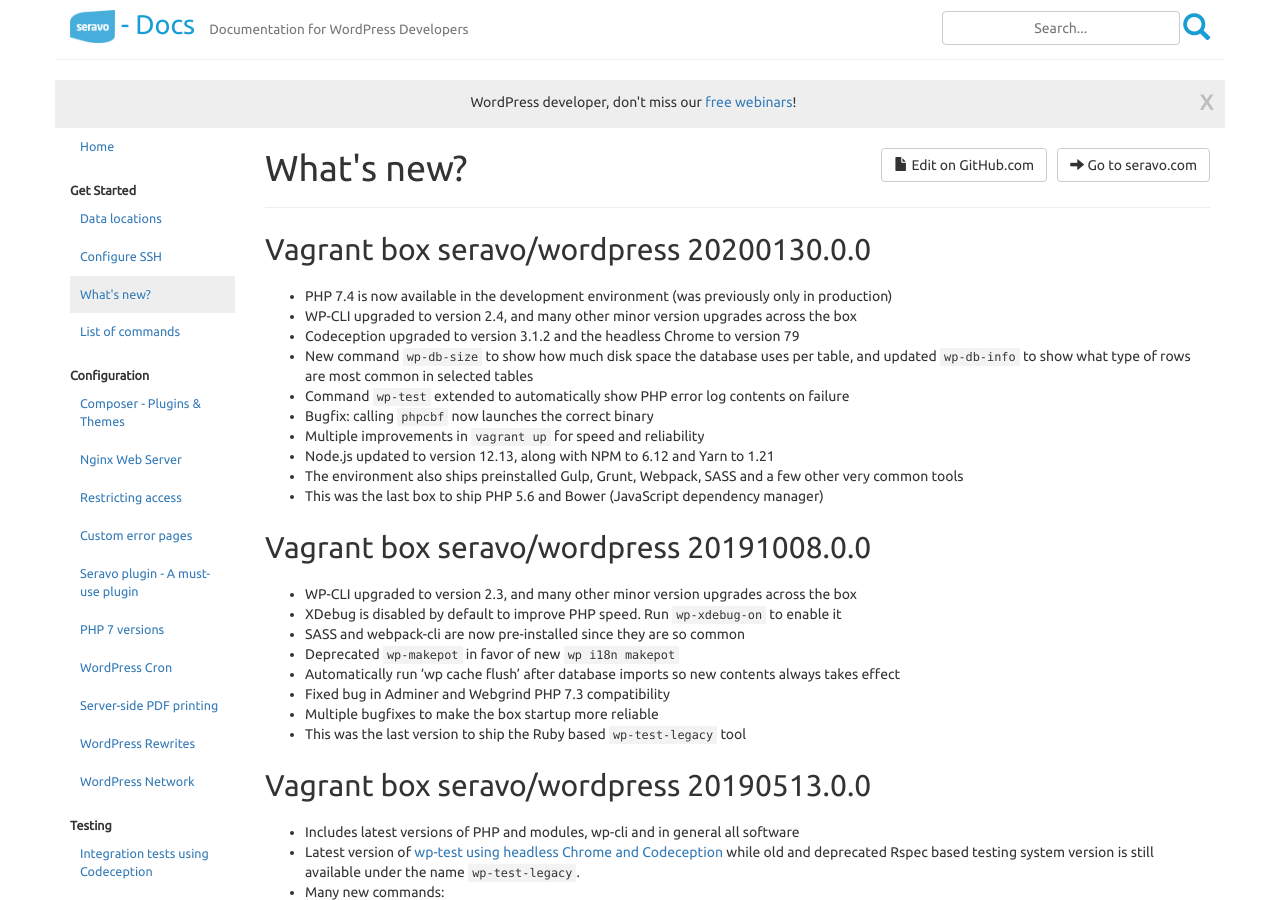
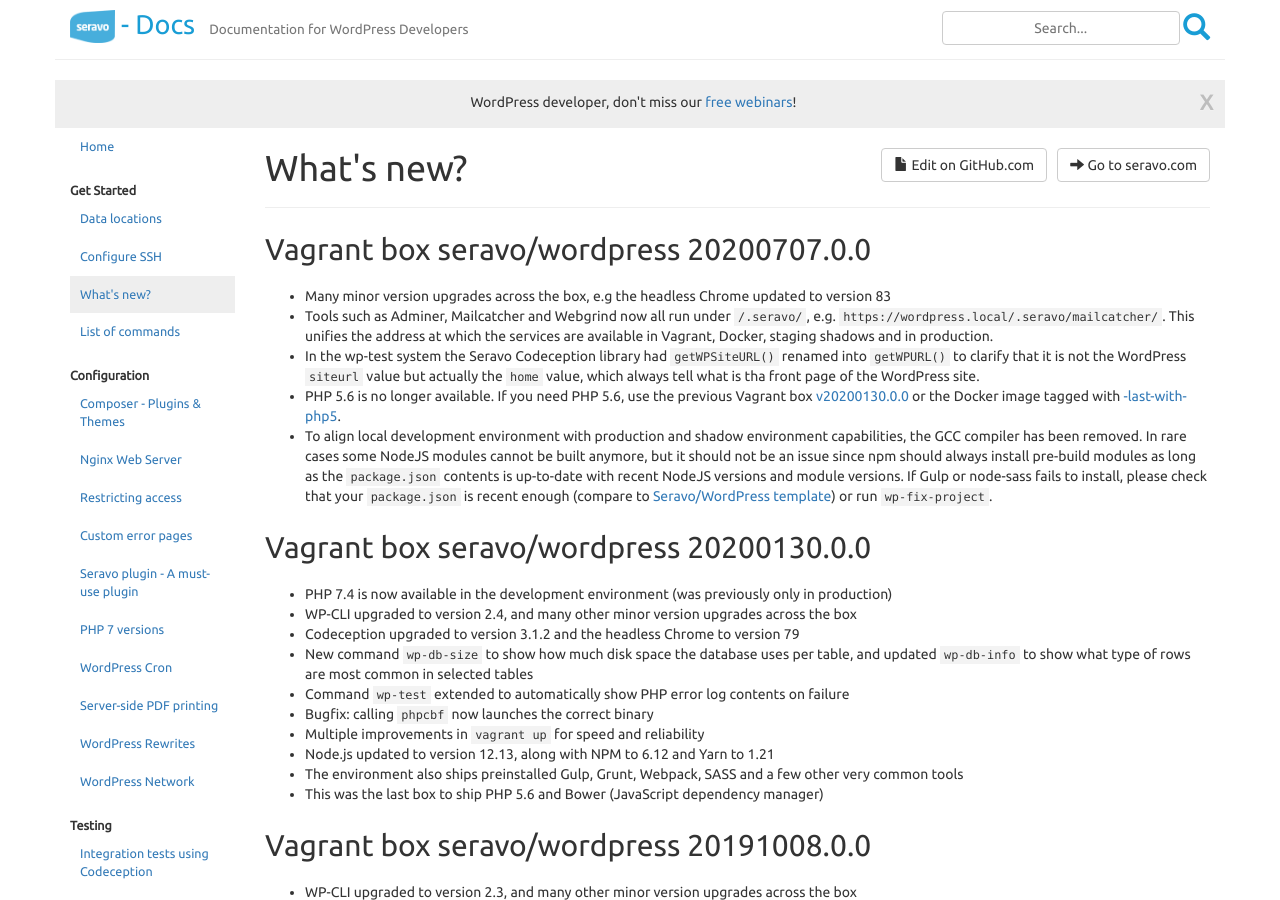
Before and after one commit to Seravo/docs, a Jekyll site: the page built from _posts/2018-11-12-release-notes.md, in a window 1280 px wide and 900 px high. Built offline with Jekyll 4.4.1, drawn with Linux system fonts in a browser that asks for light colours; nearby versions of some CDN libraries.

Commit message:
Update release notes for seravo/wordpress Vagrant box version 20200707.0.0

```diff
--- a/_posts/2018-11-12-release-notes.md
+++ b/_posts/2018-11-12-release-notes.md
@@ -5,6 +5,13 @@
 date: 2018-11-12 11:26:00
 order: 4
 ---
+## Vagrant box seravo/wordpress 20200707.0.0
+
+* Many minor version upgrades across the box, e.g the headless Chrome updated to version 83
+* Tools such as Adminer, Mailcatcher and Webgrind now all run under `/.seravo/`, e.g. `https://wordpress.local/.seravo/mailcatcher/`. This unifies the address at which the services are available in Vagrant, Docker, staging shadows and in production.
+* In the wp-test system the Seravo Codeception library had `getWPSiteURL()` renamed into `getWPURL()` to clarify that it is not the WordPress `siteurl` value but actually the `home` value, which always tell what is tha front page of the WordPress site.
+* PHP 5.6 is no longer available. If you need PHP 5.6, use the previous Vagrant box [v20200130.0.0](https://app.vagrantup.com/seravo/boxes/wordpress/versions/20200130.0.0)  or the Docker image tagged with [-last-with-php5](https://hub.docker.com/r/seravo/wordpress/tags).
+* To align local development environment with production and shadow environment capabilities, the GCC compiler has been removed. In rare cases some NodeJS modules cannot be built anymore, but it should not be an issue since npm should always install pre-build modules as long as the `package.json` contents is up-to-date with recent NodeJS versions and module versions. If Gulp or node-sass fails to install, please check that your `package.json` is recent enough (compare to [Seravo/WordPress template](https://github.com/Seravo/wordpress/blob/master/package.json)) or run `wp-fix-project`.
 
 ## Vagrant box seravo/wordpress 20200130.0.0
 
```
